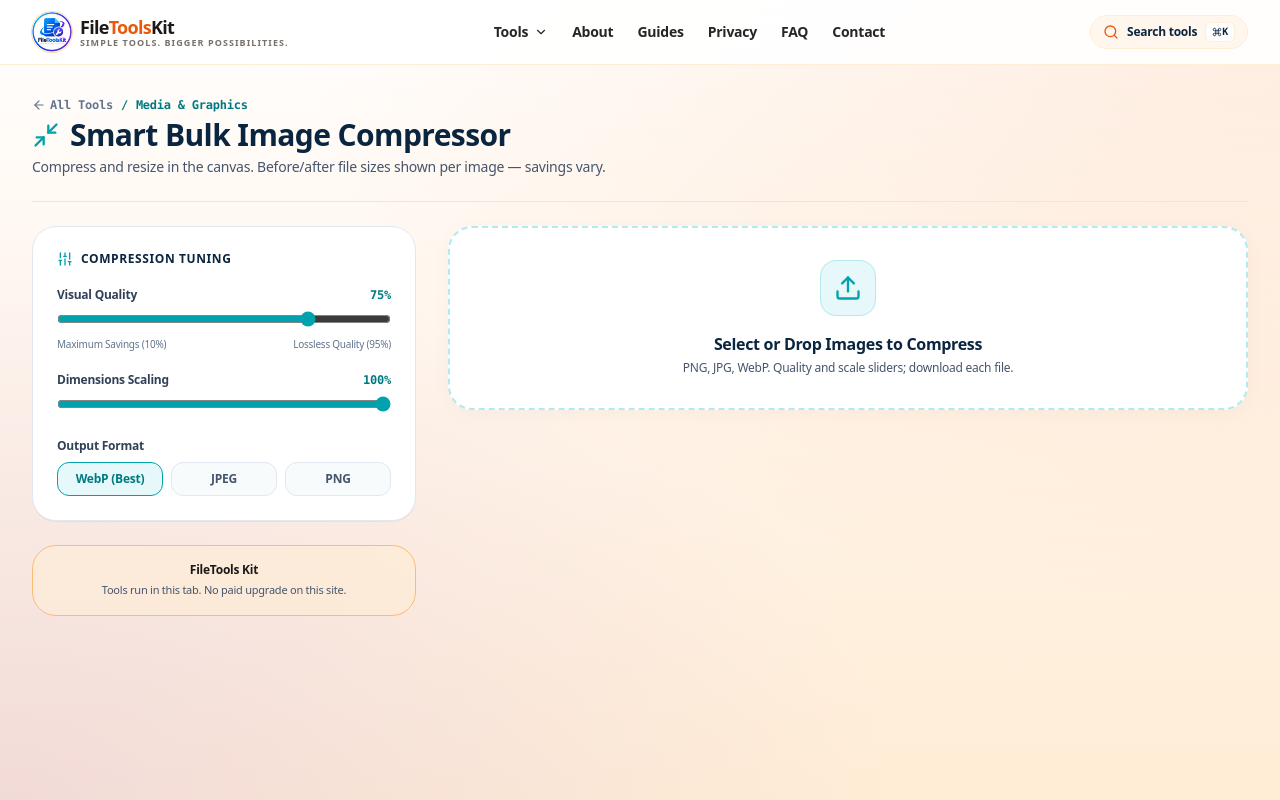
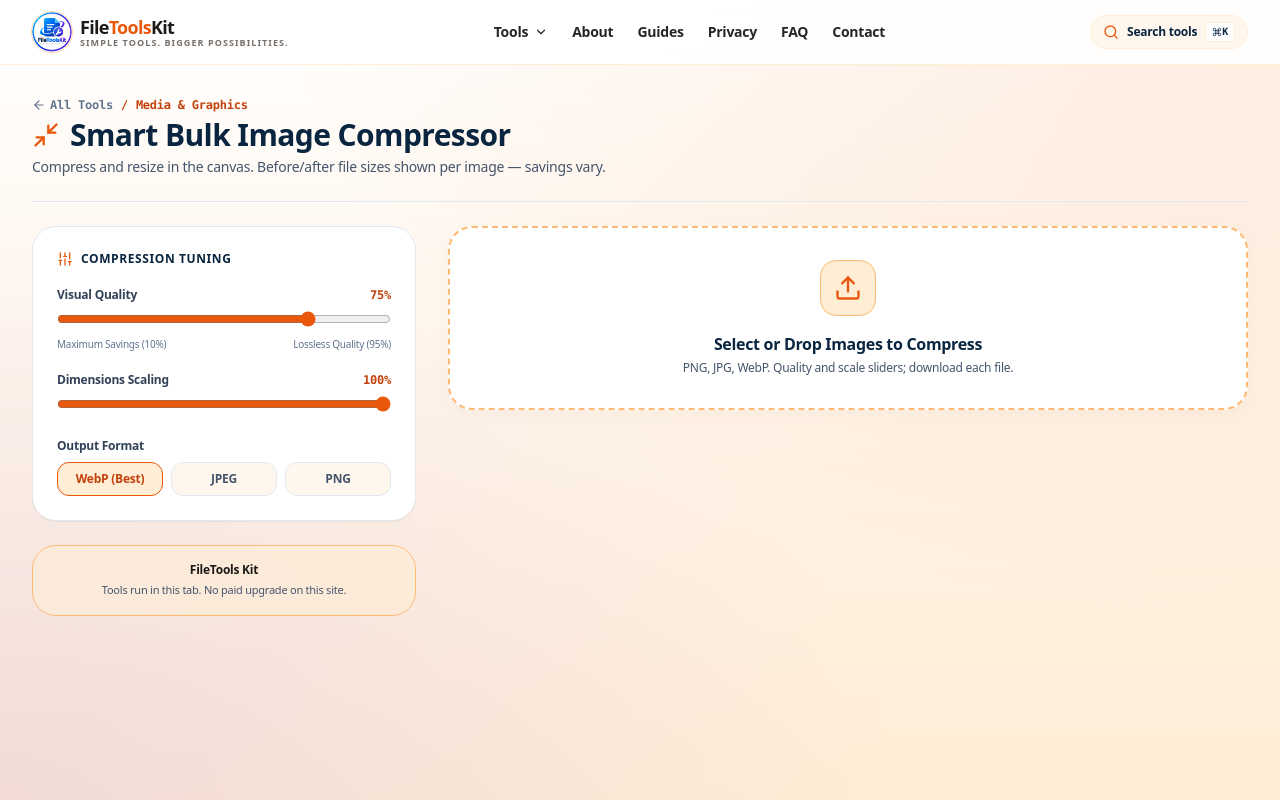
Before and after one commit to Sourendas/OmniCraft-Studio, a React (Vite) app: page /image-optimizer in a window 1280 px wide. Shown: the top 800 px of the page. Built offline with nearby package versions, Linux system fonts and the light colour scheme.

Commit message:
Citrus theme on Image Optimizer

```diff
--- a/src/pages/tools/ImageOptimizerPage.tsx
+++ b/src/pages/tools/ImageOptimizerPage.tsx
@@ -50,21 +50,17 @@ export const ImageOptimizerPage: React.FC = () => {
         img.onload = () => {
           const targetW = Math.round((img.width * scale) / 100);
           const targetH = Math.round((img.height * scale) / 100);
-
           const canvas = document.createElement('canvas');
           canvas.width = targetW;
           canvas.height = targetH;
           const ctx = canvas.getContext('2d');
           if (!ctx) return reject('No canvas context');
-
           ctx.drawImage(img, 0, 0, targetW, targetH);
-
           canvas.toBlob(
             (blob) => {
               if (!blob) return reject('Compression error');
               const compressedUrl = URL.createObjectURL(blob);
               const savings = Math.max(0, Math.round(((file.size - blob.size) / file.size) * 100));
-
               resolve({
                 id: `${Date.now()}-${Math.random()}`,
                 originalFile: file,
@@ -94,14 +90,12 @@ export const ImageOptimizerPage: React.FC = () => {
   const handleUpload = async (e: React.ChangeEvent<HTMLInputElement>) => {
     const uploaded = e.target.files;
     if (!uploaded || uploaded.length === 0) return;
-
     setIsCompressing(true);
     try {
       const processed: OptimizedImageItem[] = [];
       for (let i = 0; i < uploaded.length; i++) {
         if (!uploaded[i].type.startsWith('image/')) continue;
-        const res = await processFile(uploaded[i]);
-        processed.push(res);
+        processed.push(await processFile(uploaded[i]));
       }
       setImages(prev => [...prev, ...processed]);
     } catch (err) {
@@ -117,8 +111,7 @@ export const ImageOptimizerPage: React.FC = () => {
     try {
       const reprocessed: OptimizedImageItem[] = [];
       for (const item of images) {
-        const res = await processFile(item.originalFile, newQuality, newScale, newFormat);
-        reprocessed.push(res);
+        reprocessed.push(await processFile(item.originalFile, newQuality, newScale, newFormat));
       }
       setImages(reprocessed);
     } catch (err) {
@@ -142,37 +135,30 @@ export const ImageOptimizerPage: React.FC = () => {
 
   return (
     <div className="relative z-10 max-w-7xl mx-auto px-4 sm:px-6 lg:px-8 py-8 min-h-screen">
-      {/* Header */}
       <div className="flex flex-col sm:flex-row sm:items-center justify-between gap-4 pb-6 border-b border-slate-200">
         <div>
-          <div className="flex items-center gap-2 text-xs font-mono text-[#007A82] mb-1 font-bold">
-            <Link to="/" className="text-slate-500 hover:text-[#00A3AD] flex items-center gap-1">
+          <div className="flex items-center gap-2 text-xs font-mono text-[#C2410C] mb-1 font-bold">
+            <Link to="/" className="text-slate-500 hover:text-[#EA580C] flex items-center gap-1">
               <ArrowLeft className="w-3.5 h-3.5" /> All Tools
             </Link>
             <span>/</span>
             <span>Media & Graphics</span>
           </div>
           <h1 className="text-2xl sm:text-3xl font-black text-[#0A2540] flex items-center gap-2.5">
-            <Minimize2 className="w-7 h-7 text-[#00A3AD]" />
+            <Minimize2 className="w-7 h-7 text-[#EA580C]" />
             Smart Bulk Image Compressor
           </h1>
           <p className="text-xs sm:text-sm text-slate-600 mt-1 font-medium">
             Compress and resize in the canvas. Before/after file sizes shown per image — savings vary.
           </p>
         </div>
-
         {images.length > 0 && (
-          <button
-            onClick={handleDownloadAll}
-            className="flex items-center gap-2 px-5 py-2.5 rounded-full bg-gradient-to-r from-[#00A3AD] to-[#008C95] hover:from-[#00B5B8] hover:to-[#00A3AD] text-white text-xs font-black shadow-lg shadow-teal-500/20 transition-all cursor-pointer"
-          >
+          <button onClick={handleDownloadAll} className="flex items-center gap-2 px-5 py-2.5 rounded-full bg-gradient-to-r from-[#EA580C] to-[#C2410C] hover:from-[#F97316] hover:to-[#EA580C] text-white text-xs font-black shadow-lg shadow-orange-500/20 transition-all cursor-pointer">
             <Download className="w-4 h-4" />
             <span>Download All ({images.length})</span>
           </button>
         )}
       </div>
-
-      {/* Overview Stats Ribbon if images exist */}
       {images.length > 0 && (
         <div className="my-6 p-4 rounded-3xl bg-white border border-slate-200 shadow-2xs flex flex-wrap items-center justify-between gap-4">
           <div className="flex items-center gap-6">
@@ -186,173 +172,72 @@ export const ImageOptimizerPage: React.FC = () => {
             </div>
             <div>
               <span className="text-[10px] text-slate-400 uppercase font-mono font-bold">Net Bandwidth Saved</span>
-              <div className="text-sm font-black text-[#007A82]">
-                {totalSavings}% Less Data
-              </div>
+              <div className="text-sm font-black text-[#C2410C]">{totalSavings}% Less Data</div>
             </div>
           </div>
-
-          <button
-            onClick={() => setImages([])}
-            className="text-xs text-slate-500 hover:text-rose-600 transition-colors font-bold cursor-pointer"
-          >
-            Clear All Images
-          </button>
+          <button onClick={() => setImages([])} className="text-xs text-slate-500 hover:text-rose-600 transition-colors font-bold cursor-pointer">Clear All Images</button>
         </div>
       )}
-
       <div className="my-6 grid grid-cols-1 lg:grid-cols-12 gap-8 items-start">
-        {/* Left Side: Parameters Controls */}
         <div className="lg:col-span-4 space-y-6">
           <div className="rounded-3xl bg-white border border-slate-200 p-6 shadow-2xs space-y-5">
             <h3 className="text-xs font-black text-[#0A2540] uppercase tracking-wider flex items-center gap-2">
-              <Sliders className="w-4 h-4 text-[#00A3AD]" />
+              <Sliders className="w-4 h-4 text-[#EA580C]" />
               <span>Compression Tuning</span>
             </h3>
-
-            {/* Quality Slider */}
             <div>
               <div className="flex justify-between text-xs text-slate-700 mb-1.5 font-bold">
                 <span>Visual Quality</span>
-                <span className="font-mono text-[#007A82]">{Math.round(quality * 100)}%</span>
+                <span className="font-mono text-[#C2410C]">{Math.round(quality * 100)}%</span>
               </div>
-              <input
-                type="range"
-                min="0.1"
-                max="0.95"
-                step="0.05"
-                value={quality}
-                onChange={(e) => {
-                  const val = parseFloat(e.target.value);
-                  setQuality(val);
-                  recompressAll(val, scalePercent, format);
-                }}
-                className="w-full accent-[#00A3AD] cursor-pointer"
-              />
-              <div className="flex justify-between text-[10px] text-slate-500 mt-1">
-                <span>Maximum Savings (10%)</span>
-                <span>Lossless Quality (95%)</span>
-              </div>
+              <input type="range" min="0.1" max="0.95" step="0.05" value={quality} onChange={(e) => { const val = parseFloat(e.target.value); setQuality(val); recompressAll(val, scalePercent, format); }} className="w-full accent-[#EA580C] cursor-pointer" />
+              <div className="flex justify-between text-[10px] text-slate-500 mt-1"><span>Maximum Savings (10%)</span><span>Lossless Quality (95%)</span></div>
             </div>
-
-            {/* Scale Resize Slider */}
             <div>
               <div className="flex justify-between text-xs text-slate-700 mb-1.5 font-bold">
                 <span>Dimensions Scaling</span>
-                <span className="font-mono text-[#007A82]">{scalePercent}%</span>
+                <span className="font-mono text-[#C2410C]">{scalePercent}%</span>
               </div>
-              <input
-                type="range"
-                min="25"
-                max="100"
-                step="5"
-                value={scalePercent}
-                onChange={(e) => {
-                  const val = parseInt(e.target.value);
-                  setScalePercent(val);
-                  recompressAll(quality, val, format);
-                }}
-                className="w-full accent-[#00A3AD] cursor-pointer"
-              />
+              <input type="range" min="25" max="100" step="5" value={scalePercent} onChange={(e) => { const val = parseInt(e.target.value); setScalePercent(val); recompressAll(quality, val, format); }} className="w-full accent-[#EA580C] cursor-pointer" />
             </div>
-
-            {/* Target Output Format */}
             <div>
-              <label className="block text-xs font-bold text-slate-700 mb-2">
-                Output Format
-              </label>
+              <label className="block text-xs font-bold text-slate-700 mb-2">Output Format</label>
               <div className="grid grid-cols-3 gap-2">
-                {[
-                  { label: 'WebP (Best)', val: 'image/webp' as const },
-                  { label: 'JPEG', val: 'image/jpeg' as const },
-                  { label: 'PNG', val: 'image/png' as const }
-                ].map((f) => (
-                  <button
-                    key={f.val}
-                    onClick={() => {
-                      setFormat(f.val);
-                      recompressAll(quality, scalePercent, f.val);
-                    }}
-                    className={`py-2 px-2 rounded-xl text-xs font-bold border transition-all cursor-pointer ${
-                      format === f.val
-                        ? 'bg-[#E6F8F9] text-[#007A82] border-[#00A3AD]'
-                        : 'bg-[#F8FBFC] border-slate-200 text-slate-600 hover:bg-white'
-                    }`}
-                  >
-                    {f.label}
-                  </button>
+                {[{ label: 'WebP (Best)', val: 'image/webp' as const }, { label: 'JPEG', val: 'image/jpeg' as const }, { label: 'PNG', val: 'image/png' as const }].map((f) => (
+                  <button key={f.val} onClick={() => { setFormat(f.val); recompressAll(quality, scalePercent, f.val); }} className={`py-2 px-2 rounded-xl text-xs font-bold border transition-all cursor-pointer ${format === f.val ? 'bg-[#FFEDD5] text-[#C2410C] border-[#EA580C]' : 'bg-[#FFF7ED] border-slate-200 text-slate-600 hover:bg-white'}`}>{f.label}</button>
                 ))}
               </div>
             </div>
           </div>
-
           <AdBanner type="sidebar" />
         </div>
-
-        {/* Right Side: Dropzone & Gallery */}
         <div className="lg:col-span-8 space-y-6">
-          <div className="relative rounded-3xl border-2 border-dashed border-[#B3EAEF] hover:border-[#00A3AD] bg-white p-8 text-center shadow-[0_4px_20px_rgba(10,37,64,0.03)] transition-all">
-            <input
-              type="file"
-              accept="image/*"
-              multiple
-              onChange={handleUpload}
-              className="absolute inset-0 w-full h-full opacity-0 cursor-pointer"
-            />
-            <div className="w-14 h-14 mx-auto mb-4 rounded-2xl bg-[#E6F8F9] border border-[#B3EAEF] flex items-center justify-center">
-              <Upload className="w-7 h-7 text-[#00A3AD]" />
+          <div className="relative rounded-3xl border-2 border-dashed border-[#FDBA74] hover:border-[#EA580C] bg-white p-8 text-center shadow-[0_4px_20px_rgba(10,37,64,0.03)] transition-all">
+            <input type="file" accept="image/*" multiple onChange={handleUpload} className="absolute inset-0 w-full h-full opacity-0 cursor-pointer" />
+            <div className="w-14 h-14 mx-auto mb-4 rounded-2xl bg-[#FFEDD5] border border-[#FDBA74] flex items-center justify-center">
+              <Upload className="w-7 h-7 text-[#EA580C]" />
             </div>
-            <h3 className="text-base font-black text-[#0A2540] mb-1">
-              Select or Drop Images to Compress
-            </h3>
-            <p className="text-xs text-slate-600 max-w-md mx-auto font-medium">
-              PNG, JPG, WebP. Quality and scale sliders; download each file.
-            </p>
+            <h3 className="text-base font-black text-[#0A2540] mb-1">Select or Drop Images to Compress</h3>
+            <p className="text-xs text-slate-600 max-w-md mx-auto font-medium">PNG, JPG, WebP. Quality and scale sliders; download each file.</p>
           </div>
-
           {images.length > 0 && (
             <div className="grid grid-cols-1 sm:grid-cols-2 gap-4">
               {images.map((item) => (
-                <div
-                  key={item.id}
-                  className="rounded-3xl bg-white border border-slate-200 p-4 flex flex-col justify-between shadow-2xs"
-                >
+                <div key={item.id} className="rounded-3xl bg-white border border-slate-200 p-4 flex flex-col justify-between shadow-2xs">
                   <div>
-                    <div className="relative rounded-2xl overflow-hidden bg-[#F8FBFC] border border-slate-200 h-40 flex items-center justify-center mb-3">
-                      <img
-                        src={item.compressedDataUrl}
-                        alt="Optimized Preview"
-                        className="max-h-full max-w-full object-contain"
-                      />
-                      <span className="absolute top-2 right-2 text-[10px] font-bold px-2 py-0.5 rounded-full bg-emerald-50 text-emerald-700 border border-emerald-300 font-mono">
-                        -{item.savingsPercentage}%
-                      </span>
+                    <div className="relative rounded-2xl overflow-hidden bg-[#FFF7ED] border border-slate-200 h-40 flex items-center justify-center mb-3">
+                      <img src={item.compressedDataUrl} alt="Optimized Preview" className="max-h-full max-w-full object-contain" />
+                      <span className="absolute top-2 right-2 text-[10px] font-bold px-2 py-0.5 rounded-full bg-emerald-50 text-emerald-700 border border-emerald-300 font-mono">-{item.savingsPercentage}%</span>
                     </div>
-
-                    <h4 className="text-xs font-black text-[#0A2540] truncate" title={item.name}>
-                      {item.name}
-                    </h4>
-
+                    <h4 className="text-xs font-black text-[#0A2540] truncate" title={item.name}>{item.name}</h4>
                     <div className="flex items-center justify-between text-[11px] text-slate-500 mt-1 font-mono font-medium">
-                      <span>{formatBytes(item.originalSize)}</span>
-                      <span>→</span>
-                      <span className="text-emerald-600 font-bold">{formatBytes(item.compressedSize)}</span>
+                      <span>{formatBytes(item.originalSize)}</span><span>→</span><span className="text-emerald-600 font-bold">{formatBytes(item.compressedSize)}</span>
                     </div>
                   </div>
-
                   <div className="pt-3 mt-3 border-t border-slate-100 flex items-center justify-between">
-                    <span className="text-[10px] text-slate-400 font-mono">
-                      {item.width}x{item.height}px
-                    </span>
-                    <button
-                      onClick={() => {
-                        const ext = format === 'image/webp' ? 'webp' : format === 'image/jpeg' ? 'jpg' : 'png';
-                        downloadBlob(item.compressedBlob, `${item.name.replace(/\.[^/.]+$/, '')}_opt.${ext}`);
-                      }}
-                      className="flex items-center gap-1.5 text-xs font-bold text-[#007A82] hover:text-[#00A3AD] px-3 py-1.5 rounded-xl bg-[#E6F8F9] hover:bg-[#D0F2F5] border border-[#B3EAEF] transition-all cursor-pointer"
-                    >
-                      <Download className="w-3.5 h-3.5" />
-                      <span>Save</span>
+                    <span className="text-[10px] text-slate-400 font-mono">{item.width}x{item.height}px</span>
+                    <button onClick={() => { const ext = format === 'image/webp' ? 'webp' : format === 'image/jpeg' ? 'jpg' : 'png'; downloadBlob(item.compressedBlob, `${item.name.replace(/\.[^/.]+$/, '')}_opt.${ext}`); }} className="flex items-center gap-1.5 text-xs font-bold text-[#C2410C] hover:text-[#EA580C] px-3 py-1.5 rounded-xl bg-[#FFEDD5] hover:bg-[#FED7AA] border border-[#FDBA74] transition-all cursor-pointer">
+                      <Download className="w-3.5 h-3.5" /><span>Save</span>
                     </button>
                   </div>
                 </div>
```
